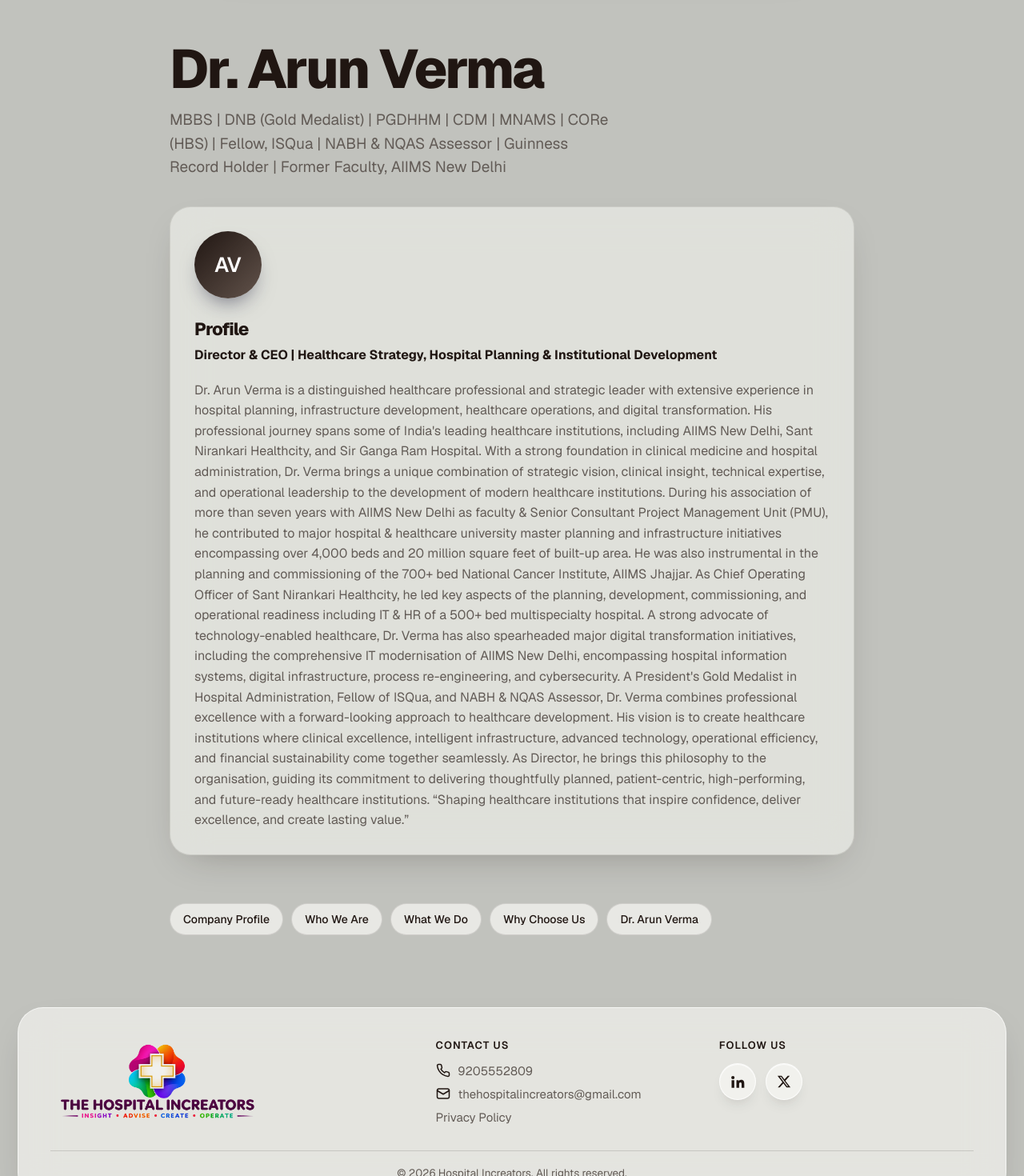
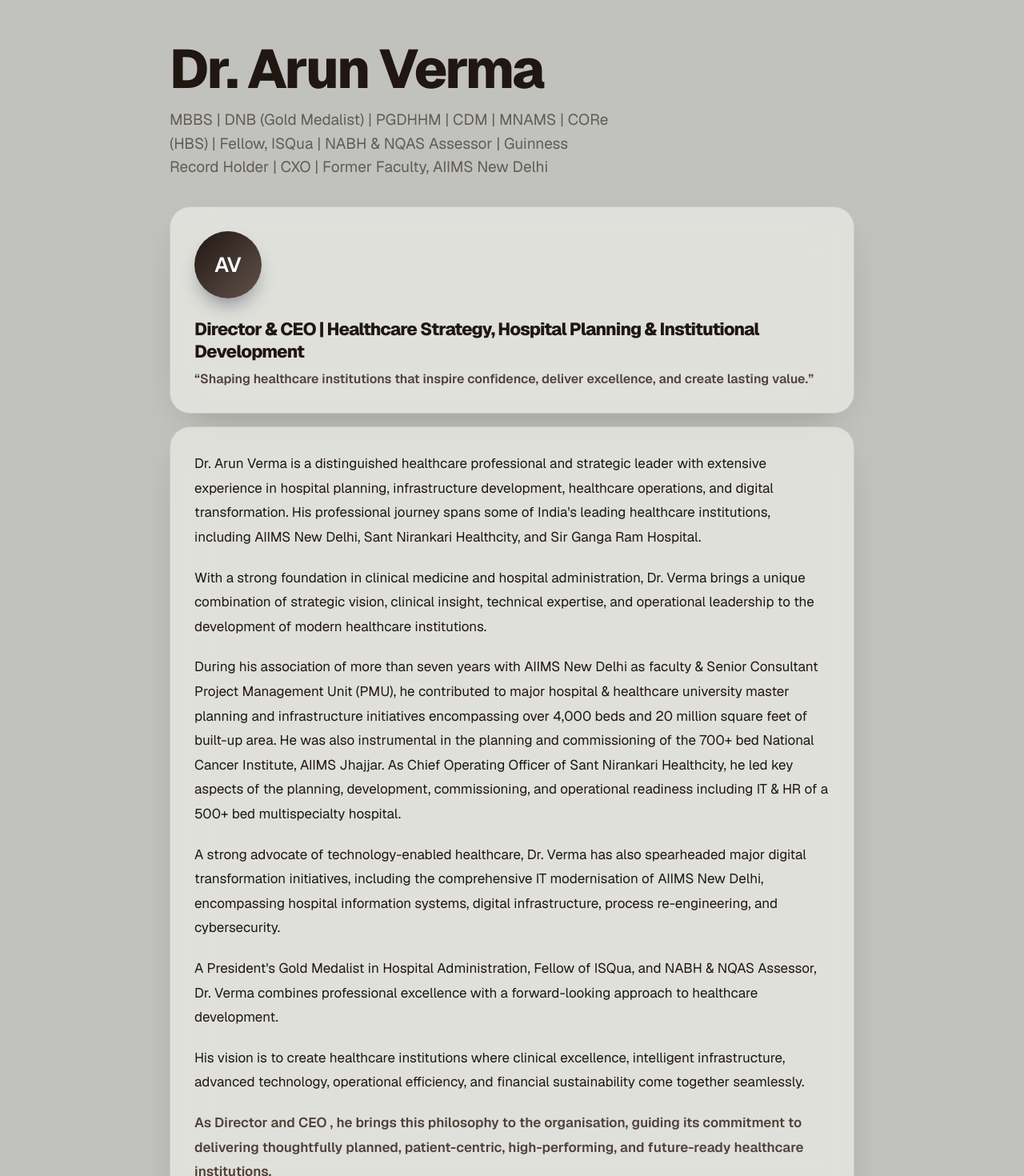
Before and after one commit to PushkargithubCSE/hospital-increators, a Next.js app: page /about/dr-arun-verma in a window 1280 px wide. Shown: the part 120-1590 px from the top of the page at 80% size. Built offline with nearby package versions, Linux system fonts and the light colour scheme.

Commit message:
fine tuned the website , added relevant spaces in the paragraph

```diff
--- a/app/about/dr-arun-verma/page.js
+++ b/app/about/dr-arun-verma/page.js
@@ -5,24 +5,59 @@ export const metadata = { title: "Dr. Arun Verma — The Hospital Increators" };
 export default function Page() {
   return (
     <>
-      <SubHero eyebrow="About Us" title="Dr. Arun Verma" lead="MBBS | DNB (Gold Medalist) | PGDHHM | CDM | MNAMS | CORe (HBS) | Fellow, ISQua | NABH & NQAS Assessor | Guinness Record Holder | Former Faculty, AIIMS New Delhi
-" />
+      <SubHero
+        eyebrow="About Us"
+        title="Dr. Arun Verma"
+        lead="MBBS | DNB (Gold Medalist) | PGDHHM | CDM | MNAMS | CORe (HBS) | Fellow, ISQua | NABH & NQAS Assessor | Guinness Record Holder | CXO | Former Faculty, AIIMS New Delhi"
+      />
+
       <div className="glass panel profile">
         <div className="avatar">AV</div>
         <div>
-          <h3>Profile</h3>
-          <h4>Director & CEO | Healthcare Strategy, Hospital Planning & Institutional Development</h4>
-          <br></br>
-          <p>Dr. Arun Verma is a distinguished healthcare professional and strategic leader with extensive experience in hospital planning, infrastructure development, healthcare operations, and digital transformation. His professional journey spans some of India's leading healthcare institutions, including AIIMS New Delhi, Sant Nirankari Healthcity, and Sir Ganga Ram Hospital.
-With a strong foundation in clinical medicine and hospital administration, Dr. Verma brings a unique combination of strategic vision, clinical insight, technical expertise, and operational leadership to the development of modern healthcare institutions.
-During his association of more than seven years with AIIMS New Delhi as faculty & Senior Consultant Project Management Unit (PMU), he contributed to major hospital & healthcare university master planning and infrastructure initiatives encompassing over 4,000 beds and 20 million square feet of built-up area. He was also instrumental in the planning and commissioning of the 700+ bed National Cancer Institute, AIIMS Jhajjar. As Chief Operating Officer of Sant Nirankari Healthcity, he led key aspects of the planning, development, commissioning, and operational readiness including IT & HR of a 500+ bed multispecialty hospital.
-A strong advocate of technology-enabled healthcare, Dr. Verma has also spearheaded major digital transformation initiatives, including the comprehensive IT modernisation of AIIMS New Delhi, encompassing hospital information systems, digital infrastructure, process re-engineering, and cybersecurity.
-A President's Gold Medalist in Hospital Administration, Fellow of ISQua, and NABH & NQAS Assessor, Dr. Verma combines professional excellence with a forward-looking approach to healthcare development.
-His vision is to create healthcare institutions where clinical excellence, intelligent infrastructure, advanced technology, operational efficiency, and financial sustainability come together seamlessly.
-As Director, he brings this philosophy to the organisation, guiding its commitment to delivering thoughtfully planned, patient-centric, high-performing, and future-ready healthcare institutions.
-“Shaping healthcare institutions that inspire confidence, deliver excellence, and create lasting value.”
-</p>
+          <h3>Director & CEO | Healthcare Strategy, Hospital Planning & Institutional Development</h3>
+          <p style={{ fontWeight: 600, color: "var(--magenta)", marginTop: 6 }}>
+            “Shaping healthcare institutions that inspire confidence, deliver excellence, and create lasting value.”
+          </p>
         </div>
+      </div>
+
+      <div className="glass panel" style={{ display: "grid", gap: 20 }}>
+        <p style={{ fontSize: 17, lineHeight: 1.8, color: "var(--plum)" }}>
+          Dr. Arun Verma is a distinguished healthcare professional and strategic leader with extensive experience in
+          hospital planning, infrastructure development, healthcare operations, and digital transformation. His
+          professional journey spans some of India's leading healthcare institutions, including AIIMS New Delhi, Sant
+          Nirankari Healthcity, and Sir Ganga Ram Hospital.
+        </p>
+        <p style={{ fontSize: 17, lineHeight: 1.8, color: "var(--plum)" }}>
+          With a strong foundation in clinical medicine and hospital administration, Dr. Verma brings a unique
+          combination of strategic vision, clinical insight, technical expertise, and operational leadership to the
+          development of modern healthcare institutions.
+        </p>
+        <p style={{ fontSize: 17, lineHeight: 1.8, color: "var(--plum)" }}>
+          During his association of more than seven years with AIIMS New Delhi as faculty & Senior Consultant Project
+          Management Unit (PMU), he contributed to major hospital & healthcare university master planning and
+          infrastructure initiatives encompassing over 4,000 beds and 20 million square feet of built-up area. He was
+          also instrumental in the planning and commissioning of the 700+ bed National Cancer Institute, AIIMS Jhajjar.
+          As Chief Operating Officer of Sant Nirankari Healthcity, he led key aspects of the planning, development,
+          commissioning, and operational readiness including IT & HR of a 500+ bed multispecialty hospital.
+        </p>
+        <p style={{ fontSize: 17, lineHeight: 1.8, color: "var(--plum)" }}>
+          A strong advocate of technology-enabled healthcare, Dr. Verma has also spearheaded major digital
+          transformation initiatives, including the comprehensive IT modernisation of AIIMS New Delhi, encompassing
+          hospital information systems, digital infrastructure, process re-engineering, and cybersecurity.
+        </p>
+        <p style={{ fontSize: 17, lineHeight: 1.8, color: "var(--plum)" }}>
+          A President's Gold Medalist in Hospital Administration, Fellow of ISQua, and NABH & NQAS Assessor, Dr. Verma
+          combines professional excellence with a forward-looking approach to healthcare development.
+        </p>
+        <p style={{ fontSize: 17, lineHeight: 1.8, color: "var(--plum)" }}>
+          His vision is to create healthcare institutions where clinical excellence, intelligent infrastructure,
+          advanced technology, operational efficiency, and financial sustainability come together seamlessly.
+        </p>
+        <p style={{ fontSize: 17, lineHeight: 1.8, fontWeight: 600, color: "var(--magenta)" }}>
+          As Director and CEO , he brings this philosophy to the organisation, guiding its commitment to delivering thoughtfully
+          planned, patient-centric, high-performing, and future-ready healthcare institutions.
+        </p>
       </div>
     </>
   );
--- a/app/globals.css
+++ b/app/globals.css
@@ -1275,3 +1275,11 @@ button:disabled,
 .island .brand-logo{height:54px;width:auto;display:block;mix-blend-mode:multiply;transition:transform .4s var(--spring)}
 .island .brand:hover .brand-logo{transform:scale(1.06)}
 .menu{top:84px}
+/* bio page spacing */
+.bio{flex:1;min-width:0}
+.bio h4{font-size:16px;font-weight:600;line-height:1.45;color:var(--muted);margin:6px 0 24px}
+.bio p{line-height:1.75}
+.bio p + p{margin-top:18px}
+.bio .bio-quote{margin-top:26px;padding-left:18px;border-left:3px solid #FFA561;font-weight:600;color:var(--plum)}
+/* respect line breaks in project capacity text */
+.cap p{white-space:pre-line}
```
Also changed, not shown: app/page.js (+4 -4 lines), app/projects-data.js (+5 -6 lines).
